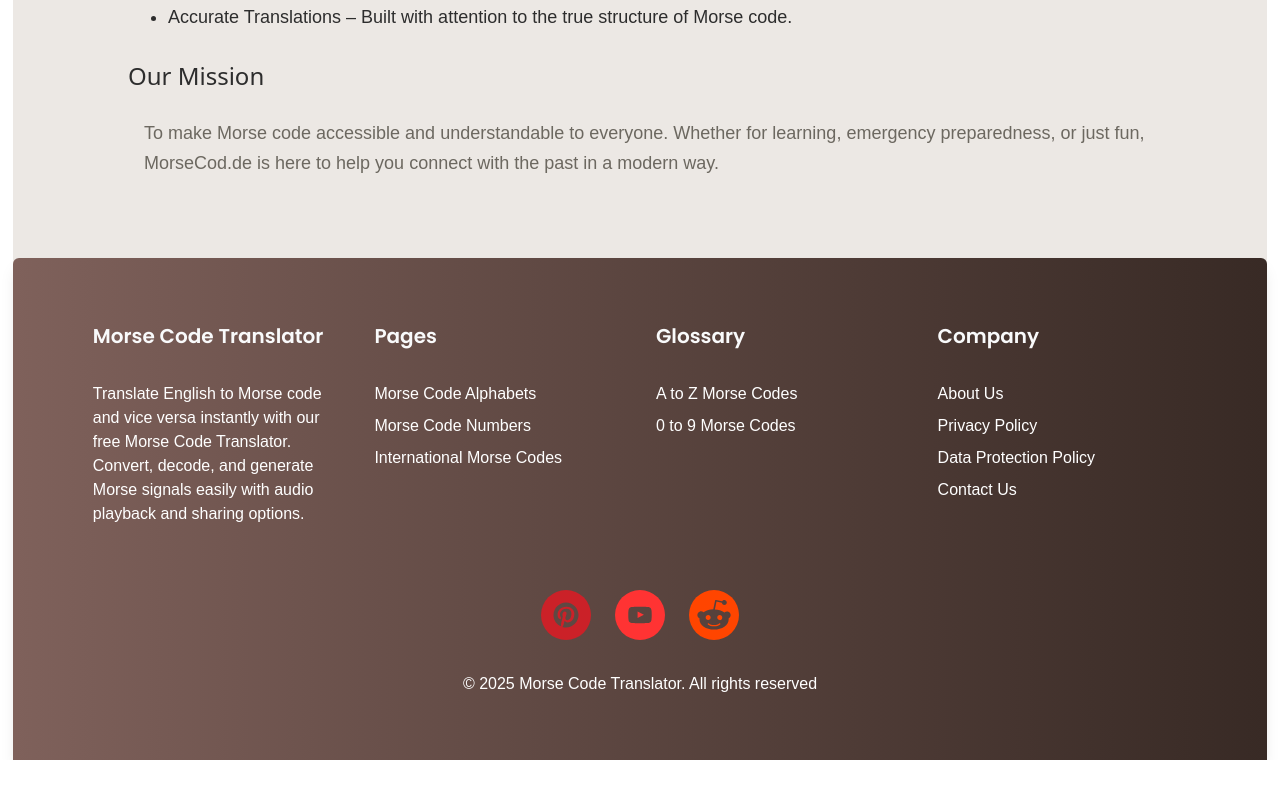
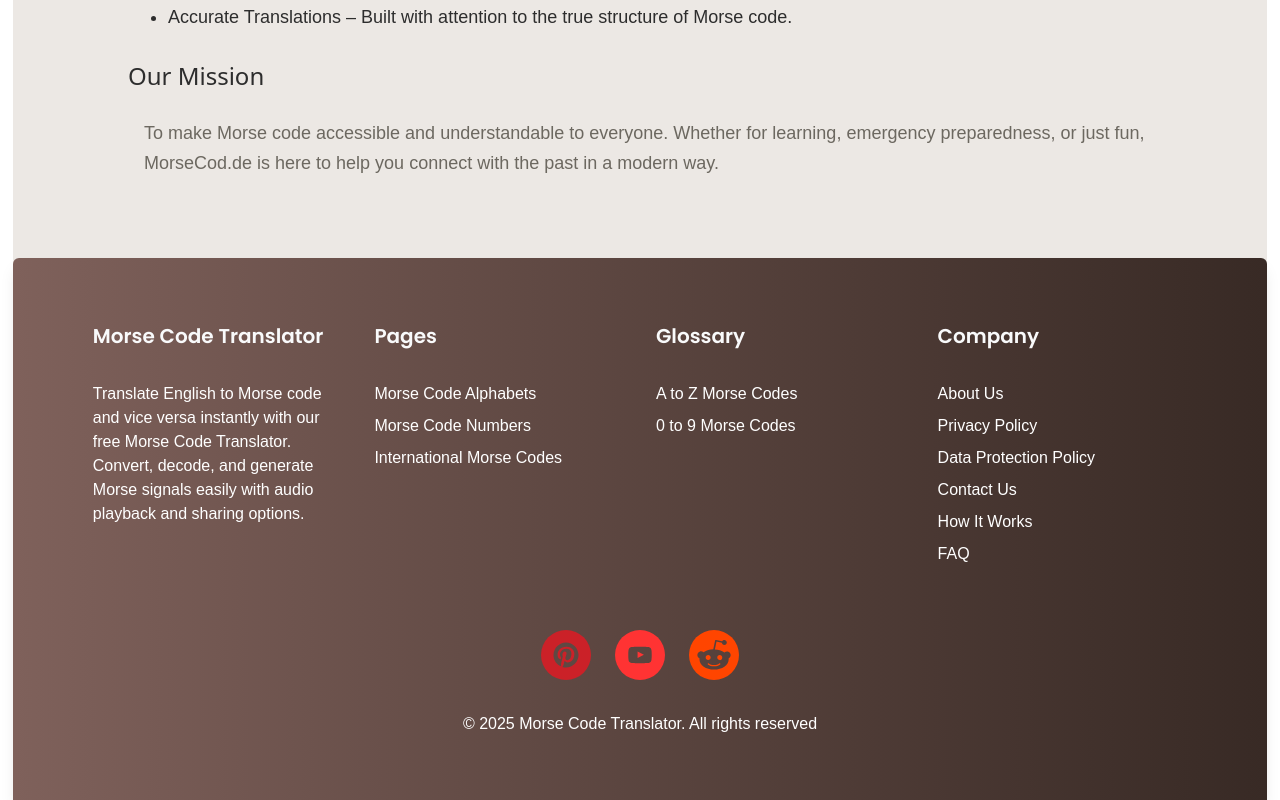
Before and after one commit to krishnabansal89/morseConverter, a Next.js app: page /about-us in a window 1280 px wide. Shown: the part 995-1795 px from the top of the page. Before the commit the page ends 1755 px from the top, so only its background shows below. Built offline with nearby package versions, Linux system fonts and the light colour scheme; no server answers; a web font is replaced by a local one.

Commit message:
footer updated

```diff
--- a/src/app/components/home/Footer.tsx
+++ b/src/app/components/home/Footer.tsx
@@ -1,4 +1,3 @@
-
 import Link from "next/link"
 import { SocialIcon } from 'react-social-icons'
 
@@ -60,23 +59,39 @@ export default function Footer() {
               <h3 className="text-xl font-semibold mb-8 text-gray-50">Company</h3>
               <ul className="space-y-2 font-maitree">
                 <li>
-                  <Link href="/about" className="text-white hover:text-gray-900">
+                  {/* Corrected href */}
+                  <Link href="/about-us" className="text-white hover:text-gray-900">
                     About Us
                   </Link>
                 </li>
                 <li>
-                  <Link href="/privacy" className="text-white hover:text-gray-900">
+                  {/* Corrected href */}
+                  <Link href="/privacy-policy" className="text-white hover:text-gray-900">
                     Privacy Policy
                   </Link>
                 </li>
                 <li>
-                  <Link href="/data-protection" className="text-white hover:text-gray-900">
+                  {/* Corrected href */}
+                  <Link href="/data-protection-policy" className="text-white hover:text-gray-900">
                     Data Protection Policy
                   </Link>
                 </li>
                 <li>
-                  <Link href="/contact" className="text-white hover:text-gray-900">
+                  {/* Corrected href */}
+                  <Link href="/contact-us" className="text-white hover:text-gray-900">
                     Contact Us
+                  </Link>
+                </li>
+                {/* Added How It Works link */}
+                <li>
+                  <Link href="/how-it-works" className="text-white hover:text-gray-900">
+                    How It Works
+                  </Link>
+                </li>
+                {/* Added FAQ link */}
+                <li>
+                  <Link href="/faq" className="text-white hover:text-gray-900">
+                    FAQ
                   </Link>
                 </li>
               </ul>
```
